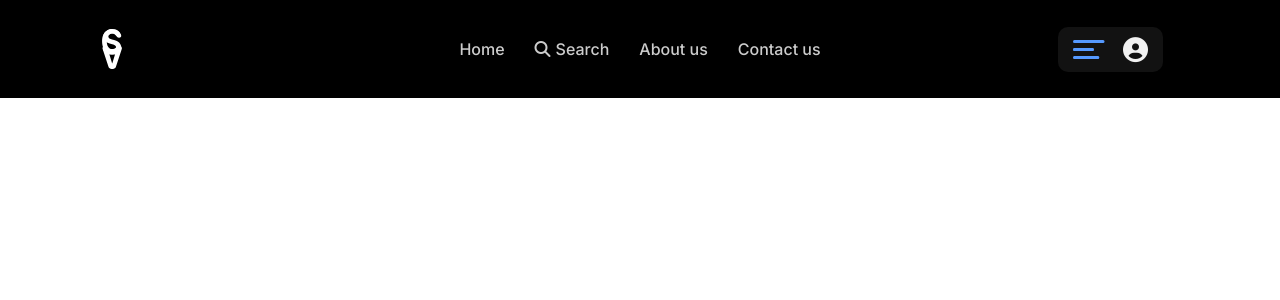
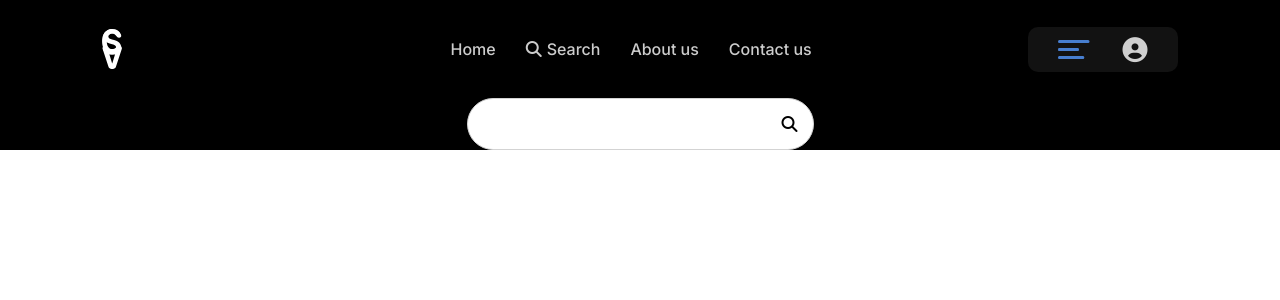
Before and after one commit to gioele-maruccia/house-rentals, a React (Create React App) app: page / in a window 1280 px wide. Shown: the top 300 px of the page. Built offline with nearby package versions, Linux system fonts and the light colour scheme; no server answers.

Commit message:
Add search button in home

```diff
--- a/src/elements/NavBar/Header.tsx
+++ b/src/elements/NavBar/Header.tsx
@@ -13,7 +13,7 @@ import {
 import {auth, provider} from "../../firebase-config";
 import {ProfileMenu} from './ProfileMenu';
 import {NavLink} from 'react-router-dom';
-import {Wrapper} from "./NavBar.styles";
+import {LinksWrapper, SearchWrapper, NavBarWrapper} from "./NavBar.styles";
 
 type HeaderProps = {}
 const Header = () => {
@@ -95,12 +95,11 @@ const Header = () => {
     };
 
     return (
-        <Wrapper toTop={toTop}>
-
+        <NavBarWrapper toTop={toTop}>
+            <LinksWrapper toTop={toTop}>
                 <div className="left">
                     <Logo type={toTop ? 'light' : 'dark'}/>
                 </div>
-
                 <div className="center">
                     <NavLink to="/home"
                              className={({isActive}) => `nav-link ${isActive ? 'active' : ''}`}>Home</NavLink>
@@ -113,7 +112,6 @@ const Header = () => {
                     <NavLink to="/contact-us"
                              className={({isActive}) => `nav-link ${isActive ? 'active' : ''}`}>Contact us</NavLink>
                 </div>
-
                 <div className="right">
 
                     <ProfileMenu
@@ -134,6 +132,17 @@ const Header = () => {
                         }}
                         user={user}/>
 
+                </div>
+            </LinksWrapper>
+
+            <SearchWrapper>
+                <div>
+                    <input type="text"/>
+                    <i className="fa-solid fa-magnifying-glass mr-5"></i>
+                </div>
+            </SearchWrapper>
+
+
             <LoginModal loginError={loginError}
                         isModalVisible={isLoginModalVisible}
                         onClose={toggleLoginModal}
@@ -147,9 +156,7 @@ const Header = () => {
                            onRegisterRequested={onRegisterRequest}>
             </RegisterModal>
 
-            </div>
-
-        </Wrapper>
+        </NavBarWrapper>
     )
 }
 
--- a/src/elements/NavBar/NavBar.styles.ts
+++ b/src/elements/NavBar/NavBar.styles.ts
@@ -1,17 +1,20 @@
 import styled from 'styled-components'
 import Colors from "../../assets/Colors";
 
-export const Wrapper = styled.div.attrs((props: { toTop: boolean }) => props)`
-position: sticky;
-left: 0;
-top: 0;
+export const NavBarWrapper = styled.div.attrs((props: { toTop: boolean }) => props)`
+background-color: ${(props) => props.toTop ? 'black' : 'white'};
+box-shadow: ${props => !props.toTop ? '2px 2px 9px 0px #0000000f' : ''};
+display: flex;
+flex-direction: column;
 z-index: 99999999;
+
+`;
+
+export const LinksWrapper = styled.div.attrs((props: { toTop: boolean }) => props)`
 display: flex;
 padding: 3vh 8vw;
 align-items: center;
 transition: all .2s ease;
-background-color: ${(props) => props.toTop ? 'black' : 'white'};
-box-shadow: ${props => !props.toTop ? '2px 2px 9px 0px #0000000f' : ''};
 
 .left {
     flex: 1;
@@ -19,7 +22,7 @@ box-shadow: ${props => !props.toTop ? '2px 2px 9px 0px #0000000f' : ''};
     align-items: flex-start;
 }
 
-> .center {
+.center {
     flex: 6;
     color: ${props => props.toTop ? 'white' : 'black'};
 
@@ -99,9 +102,32 @@ export const HamWrapper = styled.div`
     transform : scaleX(1);
 }
 `
+export const SearchWrapper = styled.div`
+
+    display: flex;
+    flex-direction: row;
+    flex-wrap: nowrap;
+    justify-content: center;
+    min-width: fit-content;
+
+    > div {
+        display: flex;
+        padding: 10px;
+        height: 30px;
+        background-color: white;
+        border-radius: 999px;
+        border: 1px solid lightgray;
+        align-items: center;
+
+            > input {
+                border: none;
+                width: 300px;
+            }
+    }
+`;
 
 //#region STYLES
-export const ProfileWrapper = styled.div.attrs((props : { type : 'dark' | 'light'}) => props)`
+export const ProfileWrapper = styled.div.attrs((props: { type: 'dark' | 'light' }) => props)`
 display: inline-block;
 background-color: ${props => props.type === 'light' ? '#f7f7f7' : '#121212'};
 border-radius: 10px;
@@ -114,7 +140,7 @@ i {
     font-size: 25px;
 }
 `
-export const Menu = styled.div.attrs((props : { type : 'dark' | 'light'}) => props)`
+export const Menu = styled.div.attrs((props: { type: 'dark' | 'light' }) => props)`
 position: absolute;
 top: 105%;
 right: 0;
@@ -125,7 +151,7 @@ background-color: inherit;
 border-radius: inherit;
 padding: 10px 0;
 z-index: 99999999999;
-color: ${props => props.type==='light' ? 'black' : 'white'};
+color: ${props => props.type === 'light' ? 'black' : 'white'};
 
 > div {
     text-align: left;
@@ -134,13 +160,13 @@ color: ${props => props.type==='light' ? 'black' : 'white'};
     padding: 10px 15px;
 
     &:hover {
-        background-color: ${props => props.type==='light' ? '#f1f1f1' : '#1a1a1a'};
+        background-color: ${props => props.type === 'light' ? '#f1f1f1' : '#1a1a1a'};
     }
 
     &.sep {
         margin: 5px 0;
         width: 100%;
-        background-color: ${props => props.type==='light' ? '#ebebeb' : '#1a1a1a'};
+        background-color: ${props => props.type === 'light' ? '#ebebeb' : '#1a1a1a'};
         height: 2px;
         border-radius: 5px;
         padding:0;
```
Lines whose indentation alone changed are shown as unchanged.
